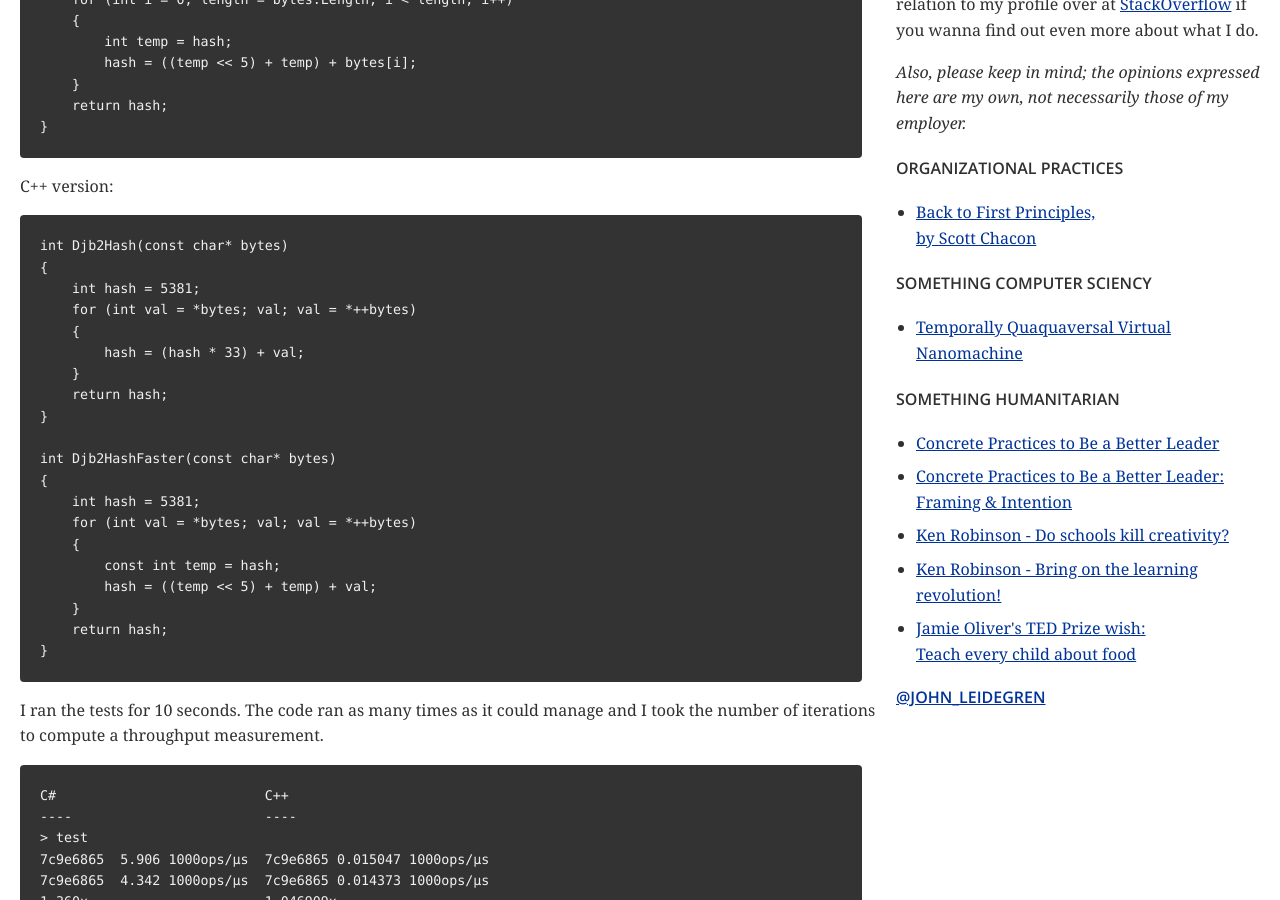
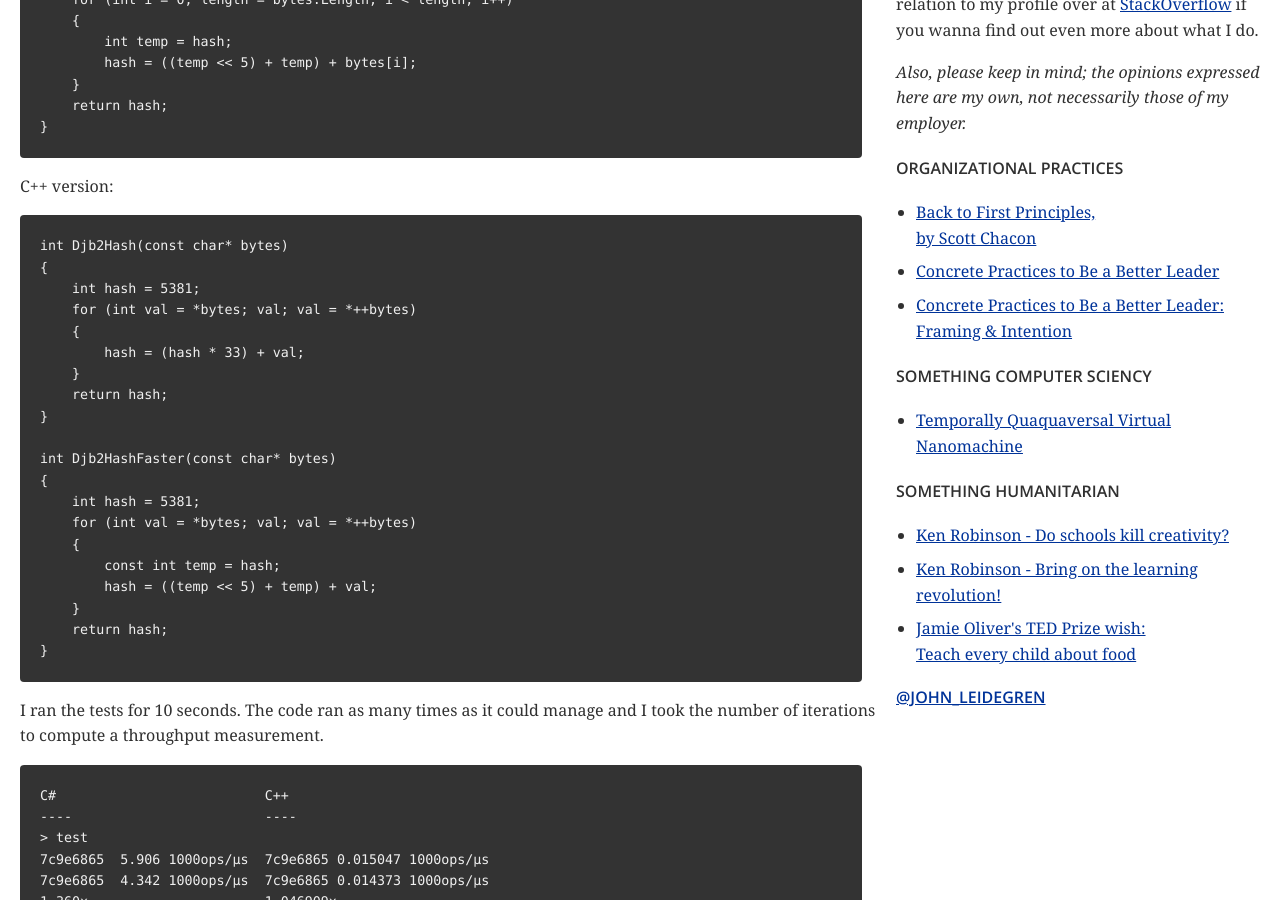
Before and after one commit to leidegre/leidegre.github.com, a Jekyll site: the page built from index.md, in a window 1280 px wide and 900 px high, scrolled down 505 px. Built offline with Jekyll 4.4.1, drawn with Linux system fonts in a browser that asks for light colours; nearby versions of some CDN libraries; comment, search, counter and statistics services are not loaded; part of the change alters nothing that is shown.

```diff
--- a/_layouts/default.html
+++ b/_layouts/default.html
@@ -92,6 +92,8 @@
 
     <ul class="widget-links">
         <li><a href="http://www.youtube.com/watch?v=2nK2sJqDe8w">Back to First Principles,<br />by Scott Chacon</a></li>
+	<li><a href="http://www.gdcvault.com/play/1012346/Concrete-Practices-to-be-a">Concrete Practices to Be a Better Leader</a></li>
+        <li><a href="http://www.gdcvault.com/play/1015694/Concrete-Practices-to-Be-a">Concrete Practices to Be a Better Leader:<br />Framing &amp; Intention</a></li>
     </ul>
 
     <h3>Something computer sciency</h3>
@@ -103,8 +105,6 @@
     <h3>Something humanitarian</h3>
 
     <ul class="widget-links">
-        <li><a href="http://www.gdcvault.com/play/1012346/Concrete-Practices-to-be-a">Concrete Practices to Be a Better Leader</a></li>
-        <li><a href="http://www.gdcvault.com/play/1015694/Concrete-Practices-to-Be-a">Concrete Practices to Be a Better Leader:<br />Framing &amp; Intention</a></li>
         <li><a href="http://www.ted.com/index.php/talks/ken_robinson_says_schools_kill_creativity.html">Ken Robinson - Do schools kill creativity?</a></li>
         <li><a href="http://www.ted.com/talks/sir_ken_robinson_bring_on_the_revolution.html">Ken Robinson - Bring on the learning revolution!</a></li>
         <li><a href="http://www.ted.com/talks/jamie_oliver.html">Jamie Oliver's TED Prize wish:<br />Teach every child about food</a></li>
```
